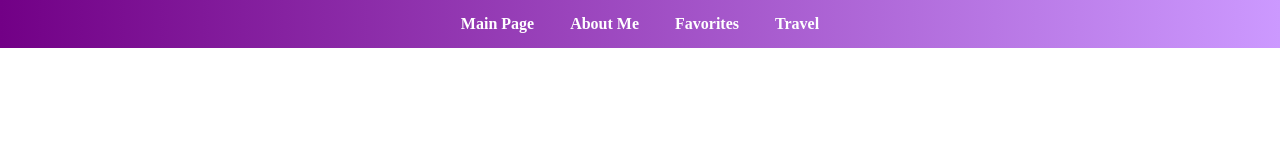
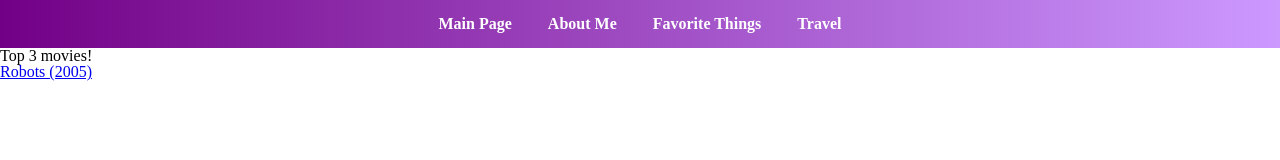
Before and after one commit to Zatharis/Take-home, a plain HTML site: page FavoriteThings.html in a window 1280 px wide. Drawn offline with Linux system fonts and the light colour scheme.

Commit message:
Corrected links for name change

```diff
--- a/FavoriteThings.html
+++ b/FavoriteThings.html
@@ -10,12 +10,18 @@
         <ul>
             <li><a href="MainPage.html">Main Page</a></li>
             <li><a href="AboutMe.html">About Me</a></li>
-            <li><a href="Favorites.html">Favorites</a></li>
+            <li><a href="FavoriteThings.html">Favorite Things</a></li>
             <li><a href="Travel.html">Travel</a></li>
         </ul>
     </nav>
 </head>
 <body>
+    <article>
+        <h1>Top 3 movies!</h1>
+        <ol>
+            <li><a href="https://www.imdb.com/title/tt0358082/">Robots (2005)</a></li>
+        </ol>
+    </article>
 
 </body>
 </html>
```
Also changed, not shown: AboutMe.html (+1 -1 lines), MainPage.html (+1 -1 lines), Travel.html (+1 -1 lines).
